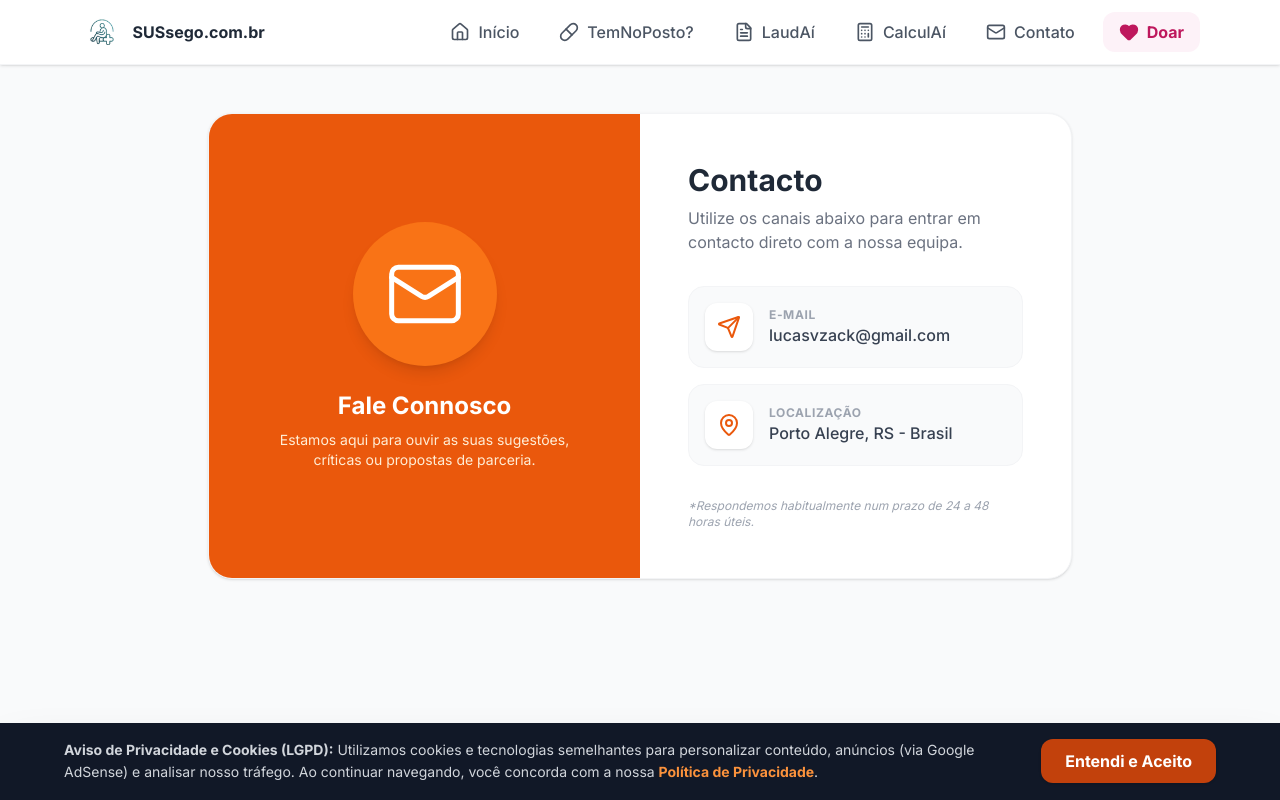
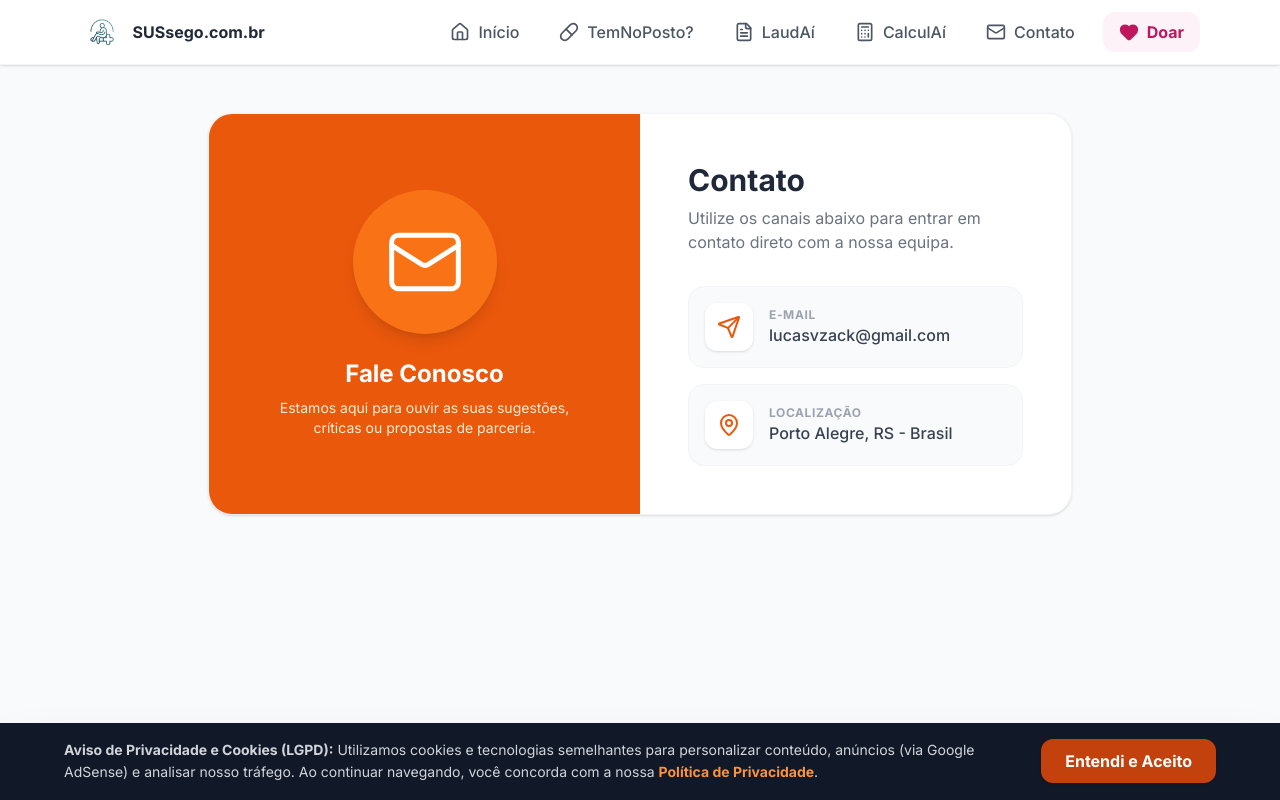
Before and after one commit to lucasvzack-sys/001, a React (Vite) app: page /contato in a window 1280 px wide. Shown: the top 800 px of the page. Built offline with nearby package versions, Linux system fonts and the light colour scheme.

Commit message:
Update Contact.tsx

```diff
--- a/src/components/Contact.tsx
+++ b/src/components/Contact.tsx
@@ -16,7 +16,7 @@ export default function Contact({ onNavigate }: any) {
               <div className="bg-orange-500 p-8 rounded-full mb-6 shadow-lg">
                 <Mail size={80} strokeWidth={1.5} className="text-white" />
               </div>
-              <h2 className="text-2xl font-bold mb-2">Fale Connosco</h2>
+              <h2 className="text-2xl font-bold mb-2">Fale Conosco</h2>
               <p className="text-orange-100 text-center text-sm">
                 Estamos aqui para ouvir as suas sugestões, críticas ou propostas de parceria.
               </p>
@@ -25,9 +25,9 @@ export default function Contact({ onNavigate }: any) {
             {/* COLUNA DA DIREITA: INFORMAÇÕES DE CONTACTO */}
             <div className="p-8 md:p-12 flex flex-col justify-center space-y-8">
               <div>
-                <h1 className="text-3xl font-extrabold text-gray-800 mb-2">Contacto</h1>
+                <h1 className="text-3xl font-extrabold text-gray-800 mb-2">Contato</h1>
                 <p className="text-gray-500">
-                  Utilize os canais abaixo para entrar em contacto direto com a nossa equipa.
+                  Utilize os canais abaixo para entrar em contato direto com a nossa equipa.
                 </p>
               </div>
 
@@ -55,12 +55,7 @@ export default function Contact({ onNavigate }: any) {
                   </div>
                 </div>
               </div>
-
-              <p className="text-xs text-gray-400 italic">
-                *Respondemos habitualmente num prazo de 24 a 48 horas úteis.
-              </p>
             </div>
-
           </div>
         </div>
       </main>
```
